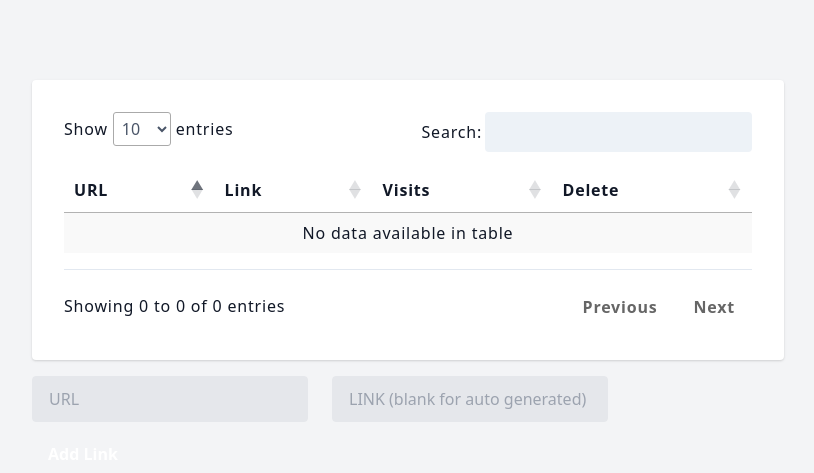
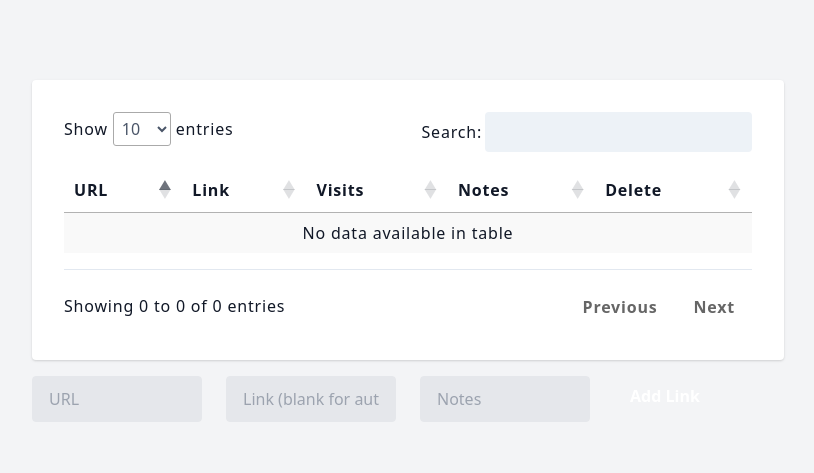
Before and after one commit to railto/URLShortener, a Flask app: template templates/index.html in a window 1280 px wide. Shown: the part 76-549 px from the top of the page, without its empty margins (232-1046 px from the left). Run offline with Flask 2, Linux system fonts and the light colour scheme; the template is opened without the code that fills it, so the values that code supplies are empty; some libraries are stand-ins or nearby versions.

Commit message:
Adds ability to add notes for a url when creating

```diff
--- a/app.py
+++ b/app.py
@@ -55,9 +55,10 @@ class Link(db.Model):
 
     id = db.Column(db.Integer, primary_key=True)
     user_id = db.Column(db.Integer(), db.ForeignKey("users.id"))
-    link = db.Column(db.String(16), unique=True)
+    link = db.Column(db.String(16), unique=True, index=True)
+    notes = db.Column(db.Text(), nullable=True)
     visits = db.Column(db.Integer)
-    url = db.Column(db.String(255), unique=True)
+    url = db.Column(db.String(255))
 
 
 class LoginForm(FlaskForm):
@@ -148,12 +149,11 @@ def page_not_found(e):
 
 def create_link(params):
     try:
-        url = params["url"]
         if "link" in params and len(params["link"]) > 0:
             link = params["link"]
         else:
             link = link_generator()
-        item = Link(link=link, visits="0", url=url, user_id=current_user.id)
+        item = Link(link=link, visits="0", url=params["url"], user_id=current_user.id, notes=params["notes"])
         db.session.add(item)
         db.session.commit()
         return jsonify(success=True, link=link)
--- a/templates/index.html
+++ b/templates/index.html
@@ -13,6 +13,7 @@
                 <th>URL</th>
                 <th>Link</th>
                 <th>Visits</th>
+                <th>Notes</th>
                 <th>Delete</th>
             </tr>
             </thead>
@@ -23,6 +24,7 @@
                     <td><a href="{{ request.url_root }}{{ link.link }}" target="_blank">
                         {{ request.url_root }}{{ link.link }}</a></td>
                     <td>{{ link.visits }}</td>
+                    <td>{{ link.notes }}</td>
                     <td>
                         <button class="btn btn-danger delete-button" id="{{ link.id }}">Delete</button>
                     </td>
@@ -31,17 +33,21 @@
             </tbody>
         </table>
     </div>
-    <form class="w-full max-w-xl pt-4" id='add_link'>
+    <form class="w-full pt-4" id='add_link'>
         <div class="flex flex-wrap -mx-3 mb-6">
-            <div class="w-full md:w-1/2 px-3 mb-6 md:mb-0">
+            <div class="w-full lg:w-1/4 md:w-1/2 px-3 mb-6 md:mb-0">
                 <input class="appearance-none block w-full bg-gray-200 text-gray-700 border rounded py-3 px-4 mb-3 leading-tight focus:outline-none focus:bg-white"
                        id="url" type="text" placeholder="URL"/>
             </div>
-            <div class="w-full md:w-1/2 px-3">
+            <div class="w-full lg:w-1/4 md:w-1/2 px-3">
                 <input class="appearance-none block w-full bg-gray-200 text-gray-700 border border-gray-200 rounded py-3 px-4 leading-tight focus:outline-none focus:bg-white focus:border-gray-500"
-                       id="link" type="text" placeholder="LINK (blank for auto generated)" />
+                       id="link" type="text" placeholder="Link (blank for auto generated)" />
             </div>
-            <div class="w-full md:w-1/2 px-3">
+            <div class="w-full lg:w-1/4 md:w-1/2 px-3">
+                <input class="appearance-none block w-full bg-gray-200 text-gray-700 border border-gray-200 rounded py-3 px-4 leading-tight focus:outline-none focus:bg-white focus:border-gray-500"
+                       id="notes" type="text" placeholder="Notes" />
+            </div>
+            <div class="w-full lg:w-1/4 md:w-1/2 px-3">
                 <button class="bg-teal-500 hover:bg-teal-700 text-white font-bold py-2 px-4 rounded focus:outline-none focus:shadow-outline"
                         type="submit">
                     Add Link
@@ -62,18 +68,19 @@
                 url: '/link',
                 data: {
                     'url': $('#url').val(),
-                    'link': $('#link').val()
+                    'link': $('#link').val(),
+                    'notes': $('#notes').val(),
                 },
                 success: function (json) {
                     if (json.success) {
                         $('#url').val("");
                         $('#link').val("");
-                        $('#link_added_message').show();
+                        $('#notes').val("");
                         $('#links_table').load('/ #links_table');
                     } else {
                         $('#url').val("");
                         $('#link').val("");
-                        $('#link_add_failed_message').show();
+                        $('#notes').val("");
                     }
                 }
             });
@@ -86,7 +93,6 @@
                     url: '/link/' + this.id,
                     success: function (json) {
                         if (json.success) {
-                            $('#link_deleted_message').show();
                             $('#links_table').load('/ #links_table');
                         }
                     }
--- a/templates/login.html
+++ b/templates/login.html
@@ -24,7 +24,7 @@
                     </div>
                 </form>
                 <p class="text-center text-gray-500 text-xs">
-                    &copy;2020 Mark Railton. All rights reserved.
+                    &copy;2020 <a href="https://msrr.xyz/urls_footer" target="_blank">Mark Railton</a> . All rights reserved.
                 </p>
             </div>
         </div>
```
Also changed, not shown: migrations/versions/1584c8eaaac6_adds_notes_column_to_links_table.py (added, +32 -0 lines), migrations/versions/f8fb1f7af8f5_make_url_not_unique.py (added, +28 -0 lines).
